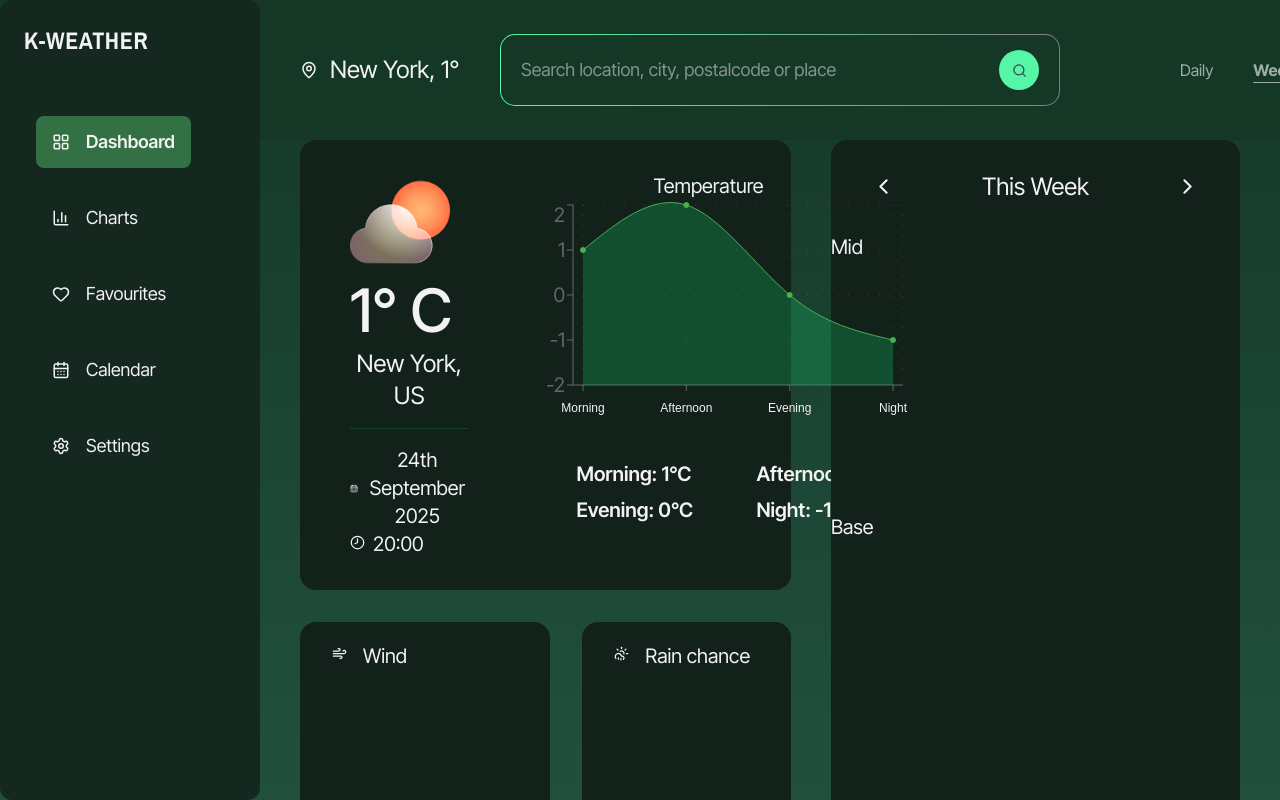
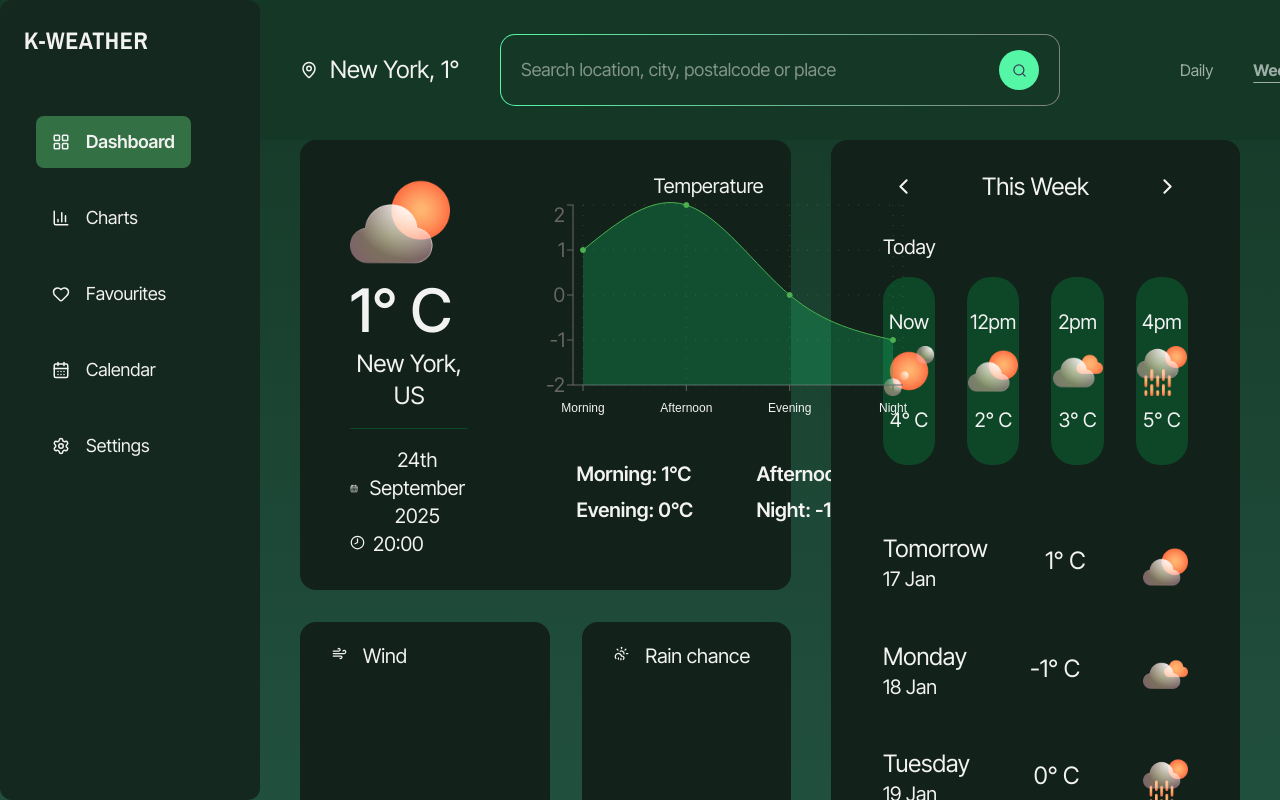
Before and after one commit to Katartismos/K-weather-app, a Next.js app: page / in a window 1280 px wide. Shown: the top 800 px of the page. Built offline with nearby package versions, Linux system fonts and the light colour scheme.

Commit message:
Finished left section

```diff
--- a/app/(root)/page.tsx
+++ b/app/(root)/page.tsx
@@ -4,6 +4,8 @@ import UV from '../components/UV';
 import Cloud from '../components/Cloud';
 import WindChart from '../components/Wind';
 import { ChevronRight, ChevronLeft } from 'lucide-react';
+import HourlyForecasts from '../components/HourlyForecasts';
+import Grouped from '../components/Grouped';
 
 export default function Home() {
   return (
@@ -16,16 +18,15 @@ export default function Home() {
         <Cloud />
       </section>
 
-      <section className="rounded-2xl bg-card grid grid-rows-[2fr_6fr_12fr]">
+      <section className="rounded-2xl bg-card grid grid-rows-[2fr_6fr_12fr] px-5">
         <div className="flex justify-between items-center px-10">
           <ChevronLeft size={25} className="cursor-pointer" />
           <h2 className="text-2xl">This Week</h2>
           <ChevronRight size={25} className="cursor-pointer" />
         </div>
 
-        <div className="">Mid</div>
-
-        <div className="">Base</div>
+        <HourlyForecasts />
+        <Grouped />
       </section>
     </main>
   );
--- /dev/null
+++ b/app/components/Grouped.tsx
@@ -0,0 +1,32 @@
+import Image from 'next/image';
+
+const Grouped = () => {
+  const forecastGroup = [
+    { day: "Tomorrow", date: "17 Jan", temp: "1° C", icon: "cloudy-day.svg" },
+    { day: "Monday", date: "18 Jan", temp: "-1° C", icon: "cloudy.svg" },
+    { day: "Tuesday", date: "19 Jan", temp: "0° C", icon: "downpour.svg" },
+    { day: "Wednesday", date: "20 Jan", temp: "1° C", icon: "dark-lightning-storm.svg" },
+    { day: "Thursday", date: "21 Jan", temp: "2° C", icon: "cloudy-day.svg" }
+  ];
+
+  return (
+    <div className="pt-5 grid">
+      {
+        forecastGroup.map(forecast => (
+          <div key={forecast.day} className="flex justify-between px-8">
+            <div>
+              <h3 className="text-2xl">{forecast.day}</h3>
+              <h4 className="text-xl">{forecast.date}</h4>
+            </div>
+
+            <p className="text-2xl pt-3">{forecast.temp}</p>
+
+            <Image src={`/assets/${forecast.icon}`} alt="weather icon" width={45} height={45} className="mb-10" />
+          </div>
+        ))
+      }
+    </div>
+  )
+}
+
+export default Grouped
--- /dev/null
+++ b/app/components/HourlyForecasts.tsx
@@ -0,0 +1,30 @@
+import Image from 'next/image';
+import React from 'react'
+
+const HourlyForecasts = () => {
+  const hourly = [
+    { time: "Now", icon: "sunny.svg", temp: "4° C" },
+    { time: "12pm", icon: "cloudy-day.svg", temp: "2° C" },
+    { time: "2pm", icon: "cloudy.svg", temp: "3° C" },
+    { time: "4pm", icon: "downpour.svg", temp: "5° C" }
+  ];
+
+  return (
+    <div>
+      <p className="px-8">Today</p>
+      <div className="px-8 py-4 grid grid-cols-4 gap-8 h-55">
+        {
+          hourly.map(hour => (
+            <div key={hour.time} className="bg-green-900/75 rounded-3xl flex flex-col items-center justify-center gap-2.5">
+              <p>{hour.time}</p>
+              <Image src={`/assets/${hour.icon}`} alt="weather icon" width={50} height={50} />
+              <p>{hour.temp}</p>
+            </div>
+          ))
+        }
+      </div>
+    </div>
+  )
+}
+
+export default HourlyForecasts
--- a/app/globals.css
+++ b/app/globals.css
@@ -90,23 +90,11 @@
   box-sizing: border-box;
 }
 
-@utility bg-sidebar {
-  background-color: var(--color-sidebar);
-}
-@utility bg-nav-active {
-  background-color: var(--color-nav-active);
-}
-@utility bg-card {
-  background-color: var(--color-card);
-}
 @utility text-main {
   color: var(--color-text-main);
 }
 @utility text-muted {
   color: var(--color-text-muted);
-}
-@utility text-accent {
-  color: var(--color-accent);
 }
 
 @utility button-accent {
```
